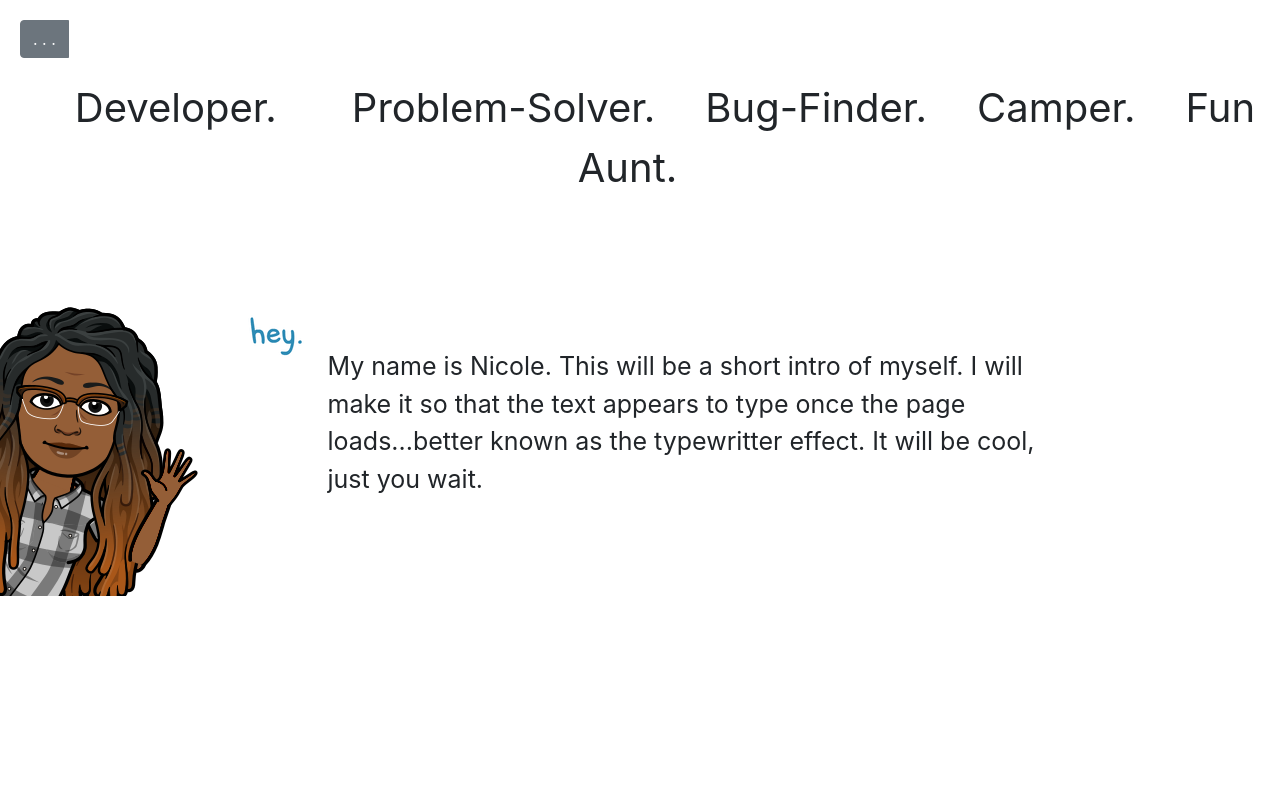
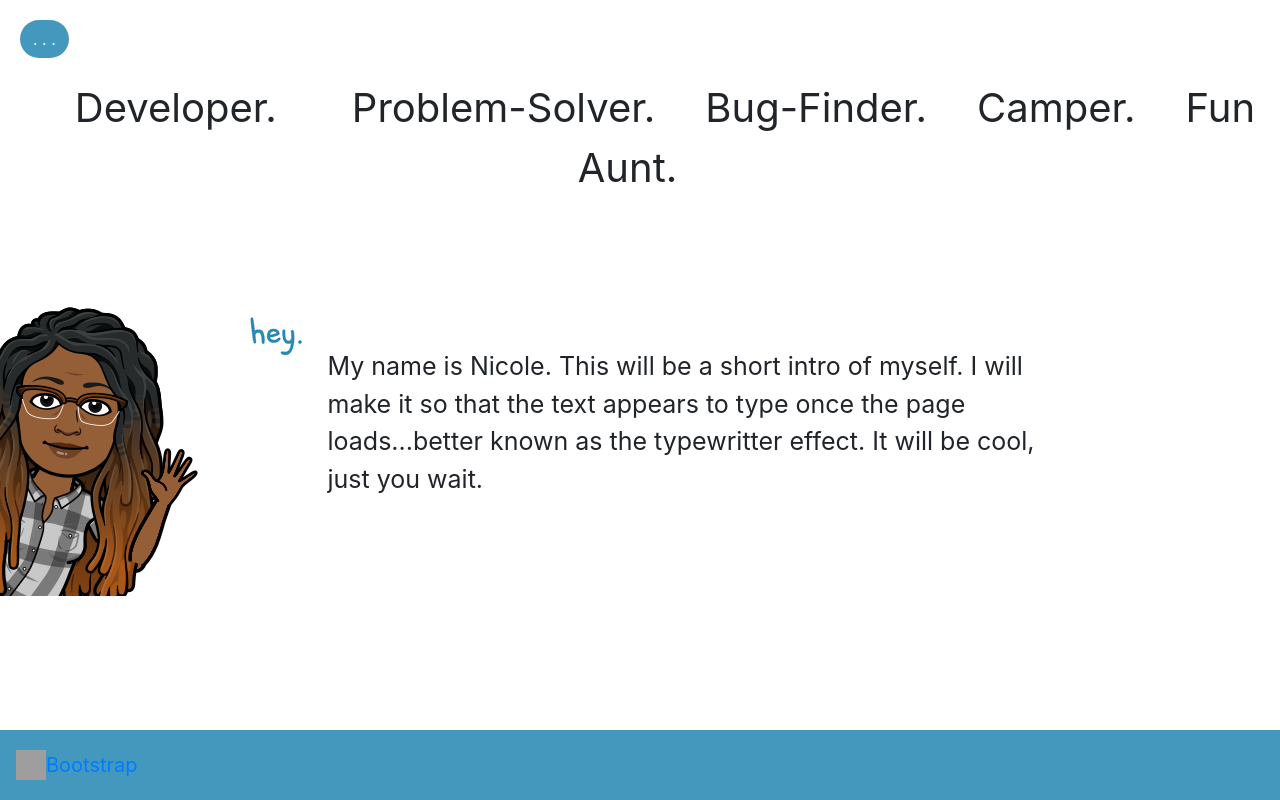
Before and after one commit to nicolehopkins/portfolioSite, a React (Create React App) app: page /#/ in a window 1280 px wide. Built offline with nearby package versions, Linux system fonts and the light colour scheme; grey boxes are pictures that could not be loaded.

Commit message:
runding button and adding text

```diff
--- a/src/App.js
+++ b/src/App.js
@@ -5,6 +5,7 @@ import {HashRouter, Route, Switch} from 'react-router-dom';
 // COMPONENTS
 import Nav from './components/Nav';
 import Home from './components/Home';
+import Footer from './containers/Footer';
 
 
 function App() {
@@ -14,6 +15,7 @@ function App() {
       <Switch>
         <Route path='/' component={Home} />
       </Switch>
+      <Route path='/' component={Footer} />
     </HashRouter>
   );
 }
--- a/src/components/Home.js
+++ b/src/components/Home.js
@@ -5,36 +5,39 @@ import bitmoji from '../assets/bitmoji-20190824013344.png'
 export default class Home extends Component {
 
   state = {
-    descriptiveWords: ['Developer', 'Camper', 'Friend', 'Bug Finder',
-      'Aunt', 'Writer', 'Problem-Solver', 'Sister', 'Lover of Music', 'Human.']
+    text: 'My name is Nicole. This will be a short intro of myself. I will make it so that the text appears to type once the page loads...better known as the typewritter effect. It will be cool, just you wait.',
+    typeSpeed: 60,
   }
 
 
-  // displayWords = () => {
-  //   const { descriptiveWords } = this.state;
-  //   for (let i = 0; i< descriptiveWords.length; i++) {
+  displayText = () => {
+    const { text, typeSpeed } = this.state;
 
-  //   }
-  // }
+    for (let i =0; i < text.length; i++) {
+     document.getElementById("typewritter").innerHTML += text.charAt(i);
+      setTimeout(typeSpeed)
+    }
+    // setTimeout(this.displayText, typeSpeed);
+  }
 
   render() {
     return (
       <>
         <div style={{ textAlign: "center" }}>
-        <span style={{padding: '50px', fontSize: '40px'}}>Developer.</span>
-            <span style={{padding: '25px', fontSize: '40px'}}>Problem-Solver.</span>
-            <span style={{padding: '25px', fontSize: '40px'}}>Bug-Finder.</span>
-            <span style={{padding: '25px', fontSize: '40px'}}>Camper.</span>
-            <span style={{padding: '25px', fontSize: '40px'}}>Fun Aunt.</span>
+          <span style={{ padding: '50px', fontSize: '40px' }}>Developer.</span>
+          <span style={{ padding: '25px', fontSize: '40px' }}>Problem-Solver.</span>
+          <span style={{ padding: '25px', fontSize: '40px' }}>Bug-Finder.</span>
+          <span style={{ padding: '25px', fontSize: '40px' }}>Camper.</span>
+          <span style={{ padding: '25px', fontSize: '40px' }}>Fun Aunt.</span>
         </div>
         <div className='row'>
           <div className='col-3'>
             <img src={bitmoji} alt='bitmoji' />
           </div>
-          <div className='col-7' style={{marginTop: '150px'}}>
-            <span style={{fontSize: '25px'}}>My name is Nicole. This will be a short intro of myself. I will make
-              it so that the text appears to type once the page loads...better known as the typewritter effect.
-              It will be cool, just you wait.</span>
+          <div className='col-7' style={{ marginTop: '150px' }}>
+            <span id='typewritter' style={{ fontSize: '25px' }}>
+              {window.onload=this.displayText}
+            </span>
           </div>
         </div>
       </>
--- a/src/components/Nav.js
+++ b/src/components/Nav.js
@@ -8,7 +8,7 @@ export default class Nav extends Component {
       <>
         <div className="btn-group" style={{ padding: '20px' }} role="group" aria-label="Button group with nested dropdown">
           <div className="btn-group" role="group">
-            <button id="btnGroupDrop1" class="btn btn-secondary" type="button" data-toggle="dropdown" aria-haspopup="true" aria-expanded="false">
+            <button id="btnGroupDrop1" class="btn" style={{backgroundColor: '#4598BD', color: 'white', borderRadius: '20px'}} type="button" data-toggle="dropdown" aria-haspopup="true" aria-expanded="false">
               . . .
             </button>
             <div className="dropdown-menu" aria-labelledby="btnGroupDrop1">
--- /dev/null
+++ b/src/containers/Footer.js
@@ -0,0 +1,17 @@
+import React from 'react';
+
+const Footer = (props) => {
+
+  return (
+    <>
+      <nav class="navbar" style={{backgroundColor: '#4598BD', position: 'absolute', bottom: '0', width: '100%', height: '70px'}}>
+        <a class="navbar-brand" href="#">
+          <img src="/docs/4.3/assets/brand/bootstrap-solid.svg" width="30" height="30" class="d-inline-block align-top" alt="" />
+          Bootstrap
+        </a>
+      </nav>
+    </>
+  )
+}
+
+export default Footer;
```
